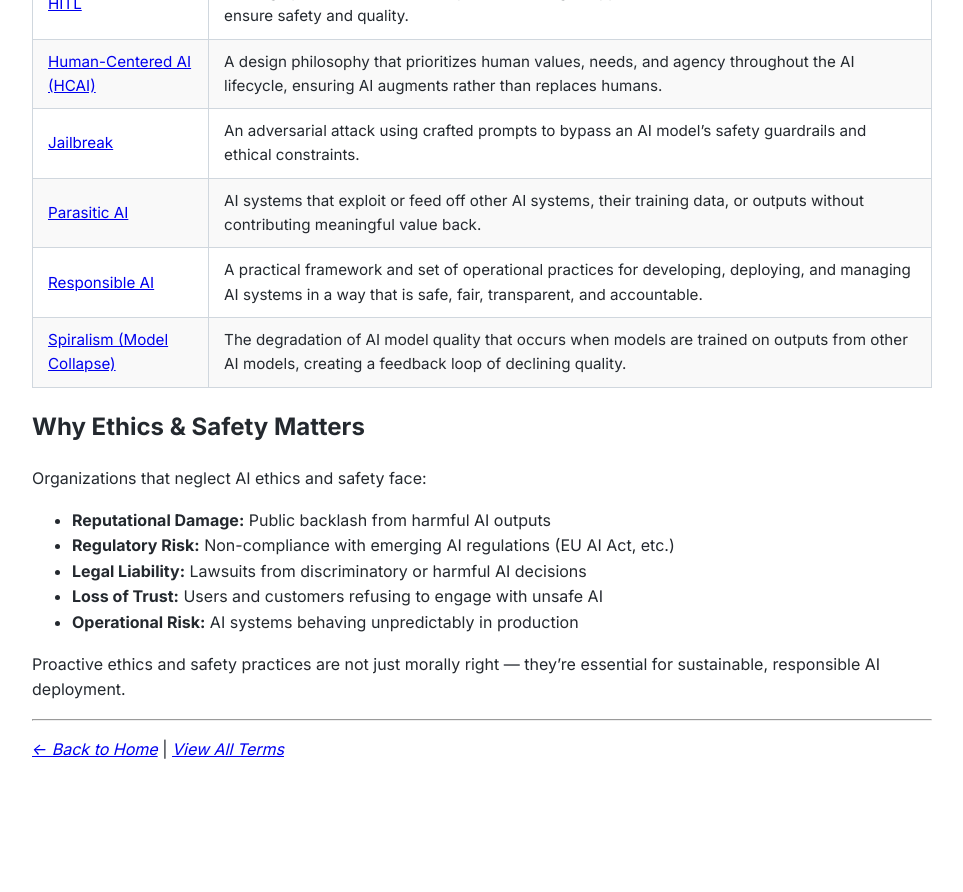
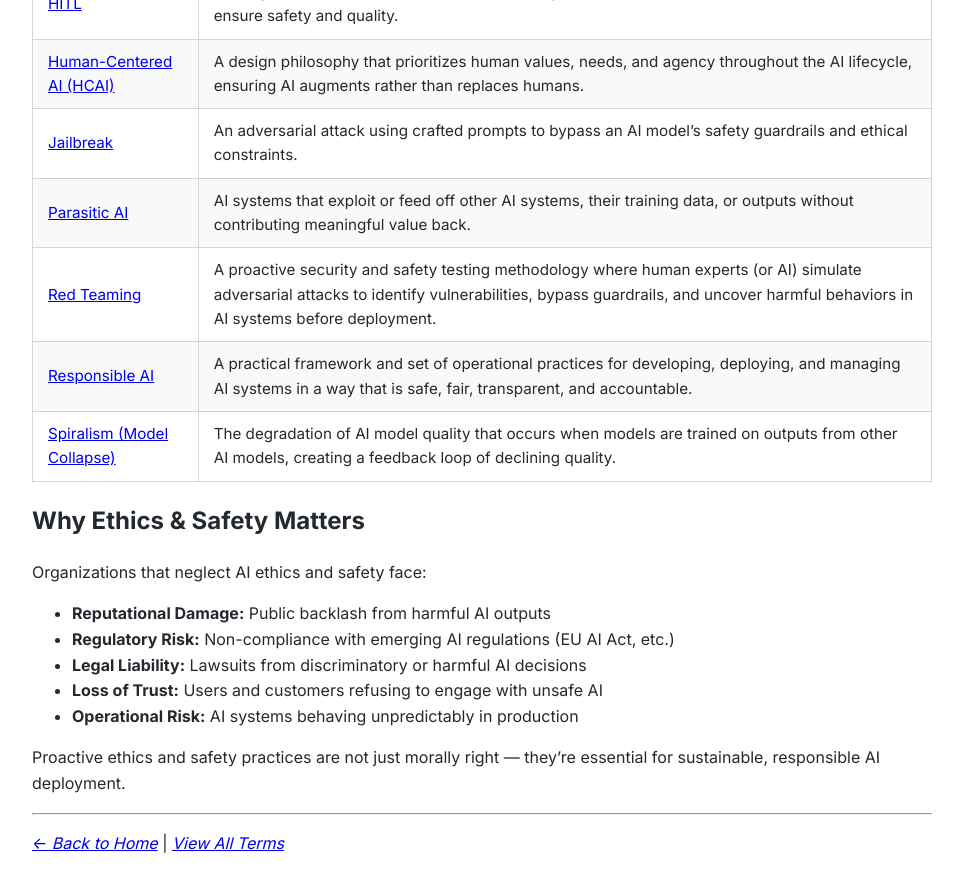
Before and after one commit to alexnubla/ai-dictionary, a Jekyll site: the page built from categories/ethics.md, in a window 1280 px wide and 900 px high, scrolled down 1611 px. Shown: the top 892 px of the window, without its empty margins (158-1121 px from the left). Built offline with Jekyll 4.4.1, drawn with Linux system fonts in a browser that asks for light colours; before the commit the page ends 2429 px from its top, so only the background shows below that.

Commit message:
Update ethics.md

```diff
--- a/categories/ethics.md
+++ b/categories/ethics.md
@@ -39,6 +39,7 @@ Ethics and safety include:
 | [Human-Centered AI (HCAI)](/ai-dictionary/terms/human-centered-ai/) | A design philosophy that prioritizes human values, needs, and agency throughout the AI lifecycle, ensuring AI augments rather than replaces humans. |
 | [Jailbreak](/ai-dictionary/terms/jailbreak/) | An adversarial attack using crafted prompts to bypass an AI model's safety guardrails and ethical constraints. |
 | [Parasitic AI](/ai-dictionary/terms/parasitic-ai/) | AI systems that exploit or feed off other AI systems, their training data, or outputs without contributing meaningful value back. |
+| [Red Teaming](/ai-dictionary/terms/red-teaming/) | A proactive security and safety testing methodology where human experts (or AI) simulate adversarial attacks to identify vulnerabilities, bypass guardrails, and uncover harmful behaviors in AI systems before deployment. |
 | [Responsible AI](/ai-dictionary/terms/responsible-ai/) | A practical framework and set of operational practices for developing, deploying, and managing AI systems in a way that is safe, fair, transparent, and accountable. |
 | [Spiralism (Model Collapse)](/ai-dictionary/terms/spiralism/) | The degradation of AI model quality that occurs when models are trained on outputs from other AI models, creating a feedback loop of declining quality. |
 
```
